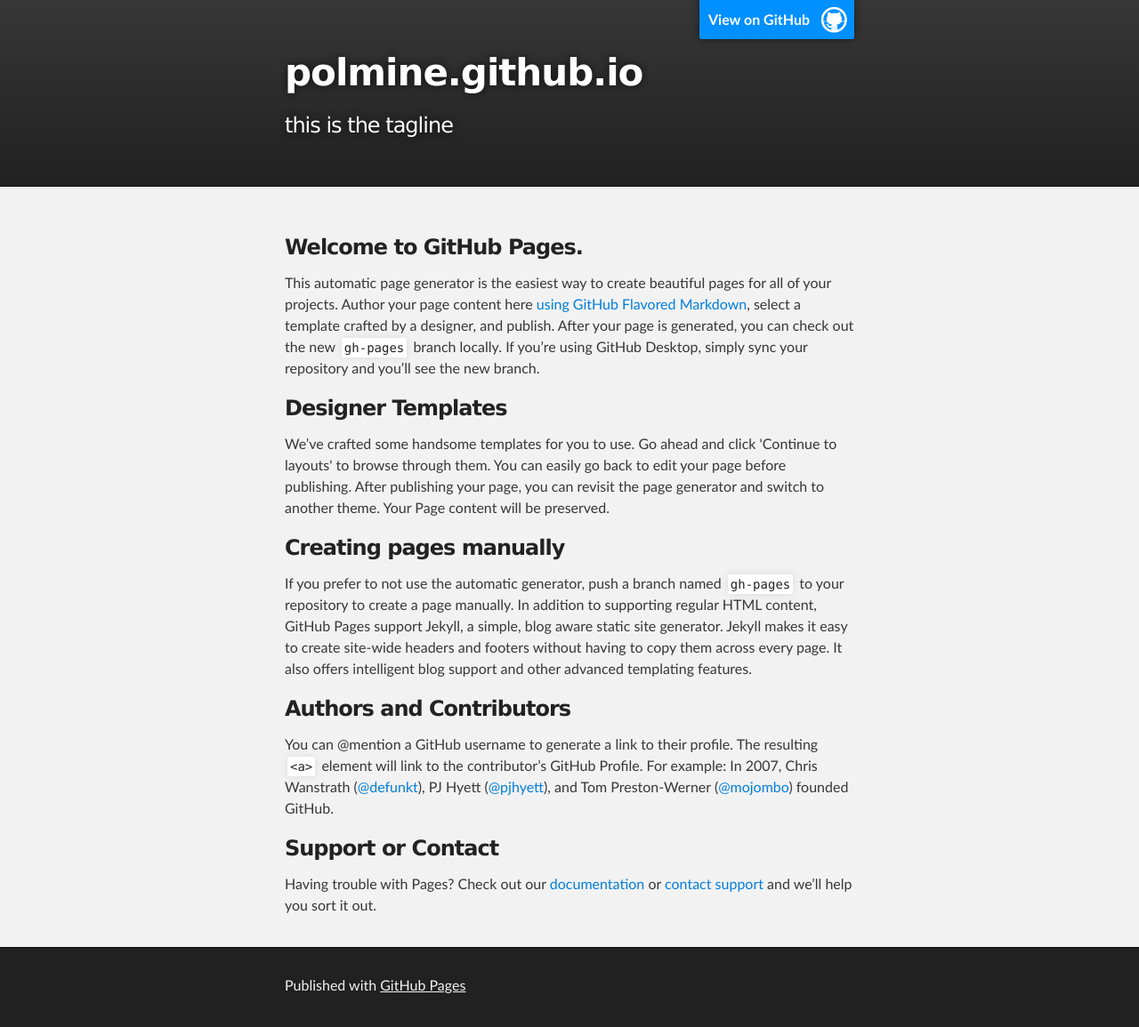
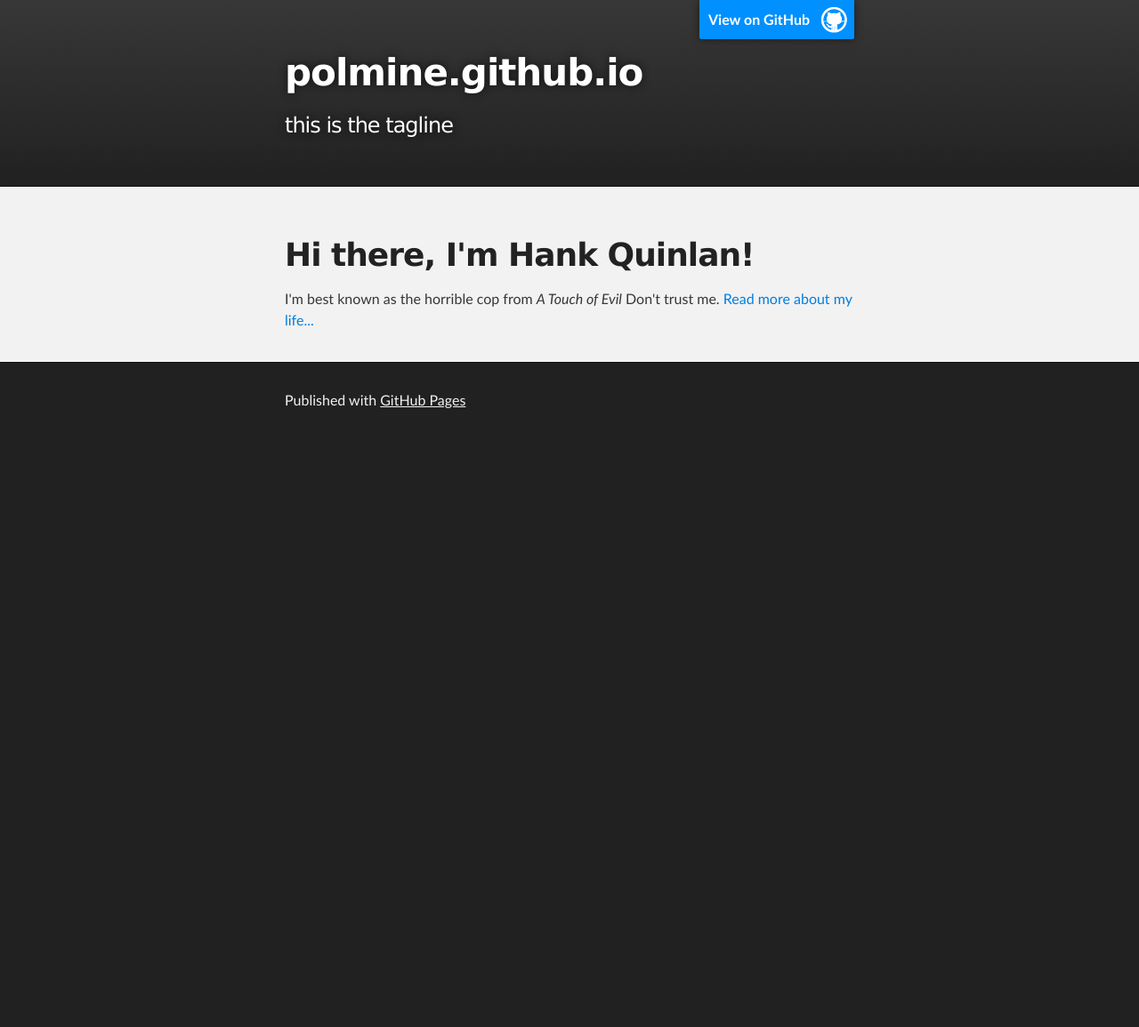
Before and after one commit to ablaette/PolMine.github.io, a Jekyll site: the page built from index.html, in a window 1280 px wide. Shown: the whole page at 89% size. Built offline with Jekyll 4.4.1, drawn with Linux system fonts in a browser that asks for light colours; after the commit the page ends 900 px from its top, so only the background shows below that.

Commit message:
Update index.html

```diff
--- a/index.html
+++ b/index.html
@@ -1,67 +1,8 @@
-<!DOCTYPE html>
-<html>
-
-  <head>
-    <meta charset='utf-8'>
-    <meta http-equiv="X-UA-Compatible" content="chrome=1">
-    <meta name="description" content="polmine.github.io : this is the tagline">
-
-    <link rel="stylesheet" type="text/css" media="screen" href="stylesheets/stylesheet.css">
-
-    <title>polmine.github.io</title>
-  </head>
-
-  <body>
-
-    <!-- HEADER -->
-    <div id="header_wrap" class="outer">
-        <header class="inner">
-          <a id="forkme_banner" href="https://github.com/PolMine">View on GitHub</a>
-
-          <h1 id="project_title">polmine.github.io</h1>
-          <h2 id="project_tagline">this is the tagline</h2>
-
-        </header>
-    </div>
-
-    <!-- MAIN CONTENT -->
-    <div id="main_content_wrap" class="outer">
-      <section id="main_content" class="inner">
-        <h3>
-<a id="welcome-to-github-pages" class="anchor" href="#welcome-to-github-pages" aria-hidden="true"><span aria-hidden="true" class="octicon octicon-link"></span></a>Welcome to GitHub Pages.</h3>
-
-<p>This automatic page generator is the easiest way to create beautiful pages for all of your projects. Author your page content here <a href="https://guides.github.com/features/mastering-markdown/">using GitHub Flavored Markdown</a>, select a template crafted by a designer, and publish. After your page is generated, you can check out the new <code>gh-pages</code> branch locally. If you’re using GitHub Desktop, simply sync your repository and you’ll see the new branch.</p>
-
-<h3>
-<a id="designer-templates" class="anchor" href="#designer-templates" aria-hidden="true"><span aria-hidden="true" class="octicon octicon-link"></span></a>Designer Templates</h3>
-
-<p>We’ve crafted some handsome templates for you to use. Go ahead and click 'Continue to layouts' to browse through them. You can easily go back to edit your page before publishing. After publishing your page, you can revisit the page generator and switch to another theme. Your Page content will be preserved.</p>
-
-<h3>
-<a id="creating-pages-manually" class="anchor" href="#creating-pages-manually" aria-hidden="true"><span aria-hidden="true" class="octicon octicon-link"></span></a>Creating pages manually</h3>
-
-<p>If you prefer to not use the automatic generator, push a branch named <code>gh-pages</code> to your repository to create a page manually. In addition to supporting regular HTML content, GitHub Pages support Jekyll, a simple, blog aware static site generator. Jekyll makes it easy to create site-wide headers and footers without having to copy them across every page. It also offers intelligent blog support and other advanced templating features.</p>
-
-<h3>
-<a id="authors-and-contributors" class="anchor" href="#authors-and-contributors" aria-hidden="true"><span aria-hidden="true" class="octicon octicon-link"></span></a>Authors and Contributors</h3>
-
-<p>You can @mention a GitHub username to generate a link to their profile. The resulting <code>&lt;a&gt;</code> element will link to the contributor’s GitHub Profile. For example: In 2007, Chris Wanstrath (<a href="https://github.com/defunkt" class="user-mention">@defunkt</a>), PJ Hyett (<a href="https://github.com/pjhyett" class="user-mention">@pjhyett</a>), and Tom Preston-Werner (<a href="https://github.com/mojombo" class="user-mention">@mojombo</a>) founded GitHub.</p>
-
-<h3>
-<a id="support-or-contact" class="anchor" href="#support-or-contact" aria-hidden="true"><span aria-hidden="true" class="octicon octicon-link"></span></a>Support or Contact</h3>
-
-<p>Having trouble with Pages? Check out our <a href="https://help.github.com/pages">documentation</a> or <a href="https://github.com/contact">contact support</a> and we’ll help you sort it out.</p>
-      </section>
-    </div>
-
-    <!-- FOOTER  -->
-    <div id="footer_wrap" class="outer">
-      <footer class="inner">
-        <p>Published with <a href="https://pages.github.com">GitHub Pages</a></p>
-      </footer>
-    </div>
-
-
-
-  </body>
-</html>
+---
+layout: default
+title: Hank Quinlan, Horrible Cop
+---
+<div class="blurb">
+	<h1>Hi there, I'm Hank Quinlan!</h1>
+	<p>I'm best known as the horrible cop from <em>A Touch of Evil</em> Don't trust me. <a href="/about">Read more about my life...</a></p>
+</div><!-- /.blurb -->
```
